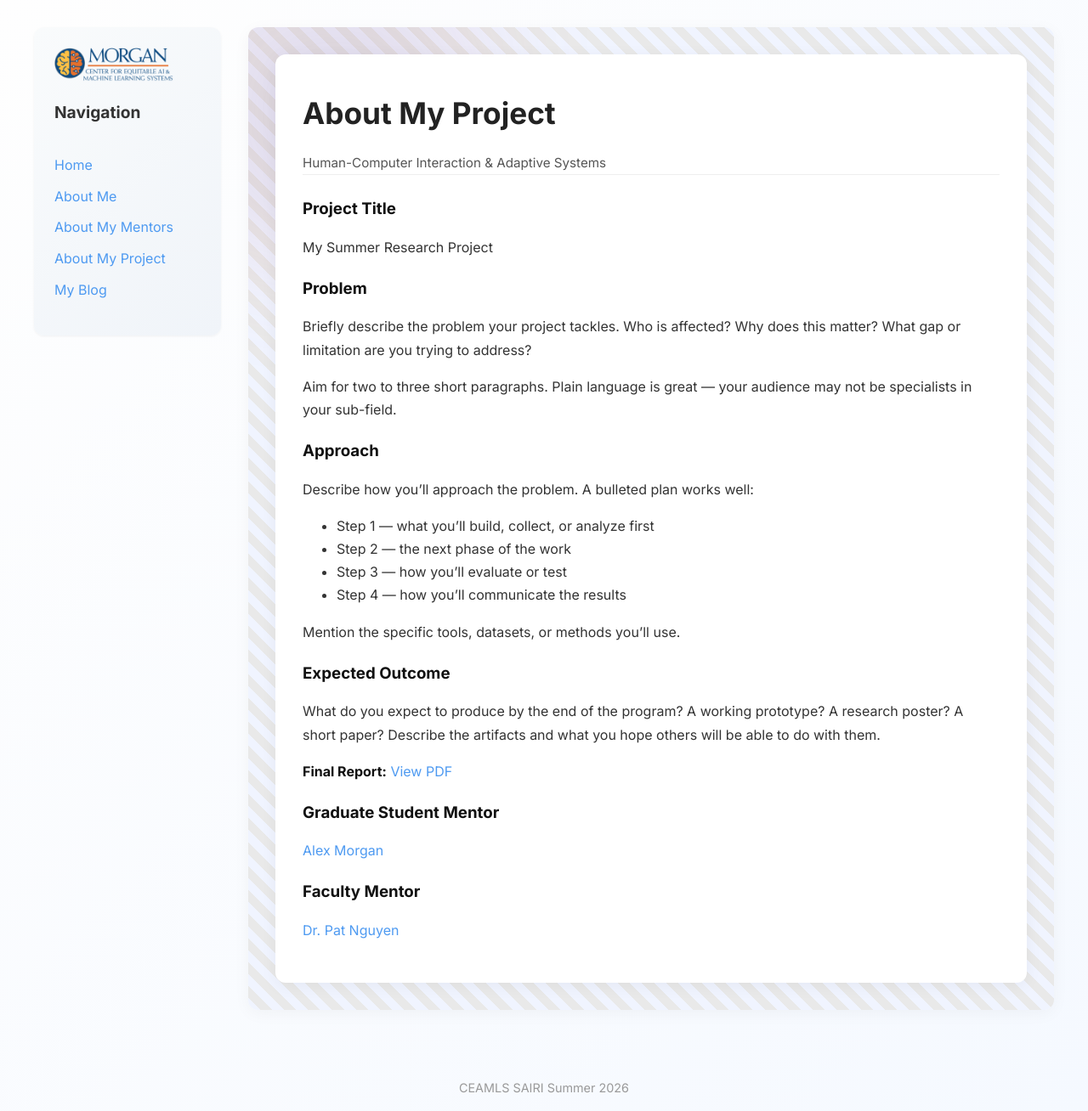
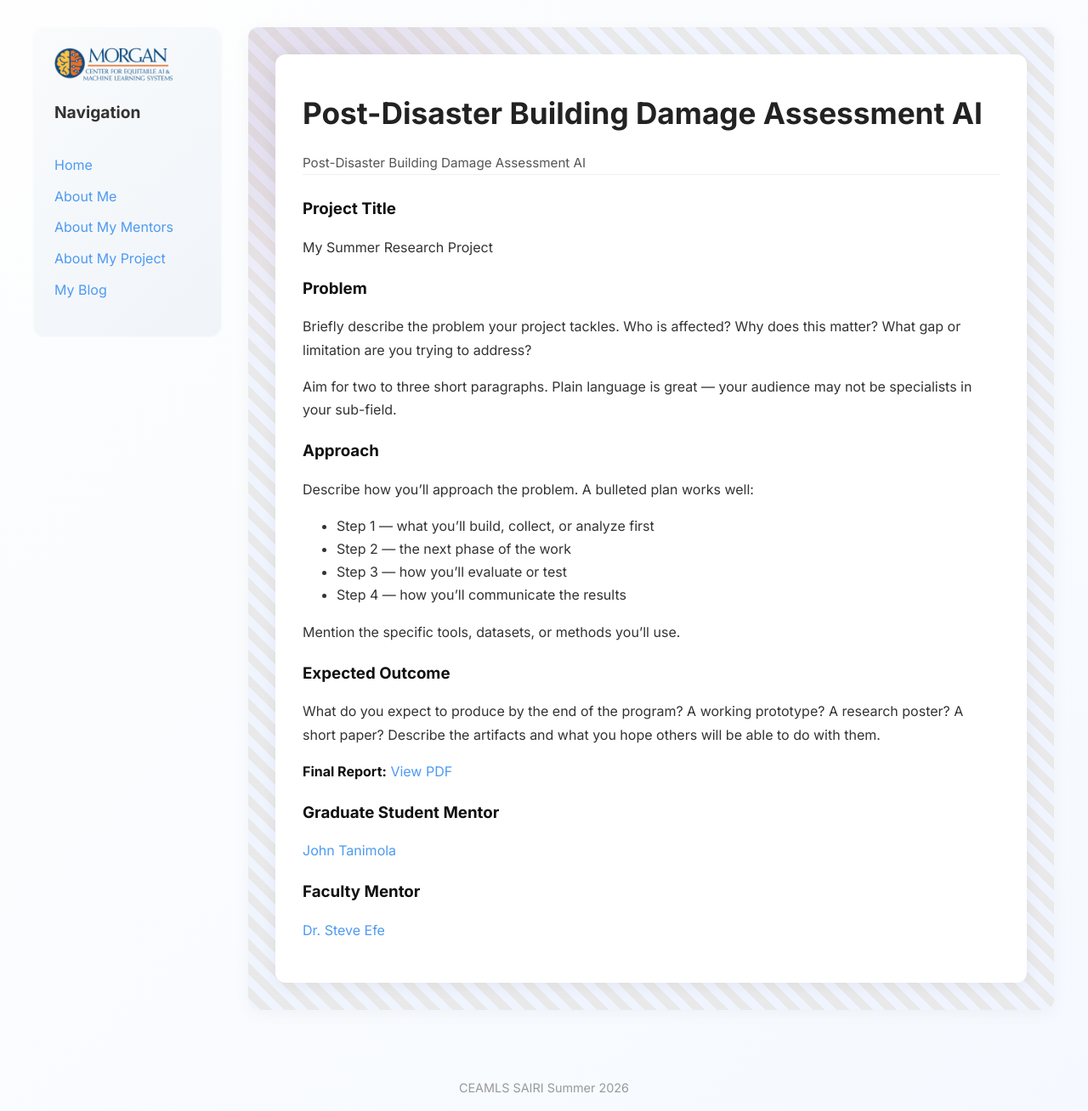
Before and after one commit to AlameenW/alameenwceamls26.github.io, a Jekyll site: the page built from pages/about-my-project.md, in a window 1280 px wide. Shown: the whole page at 85% size. Built offline with Jekyll 4.4.1, drawn with Linux system fonts in a browser that asks for light colours.

Commit message:
Update project title and mentor information

```diff
--- a/pages/about-my-project.md
+++ b/pages/about-my-project.md
@@ -1,9 +1,9 @@
 ---
 layout: project
-title: About My Project
+title: Post-Disaster Building Damage Assessment AI
 permalink: /about-my-project.html
 
-subtitle: Human-Computer Interaction & Adaptive Systems
+subtitle: Post-Disaster Building Damage Assessment AI
 project_title: "My Summer Research Project"
 
 problem: |
@@ -31,10 +31,10 @@ outcome: |
 final_report_url: https://example.com/your-report.pdf
 
 grad_mentor:
-  name: Alex Morgan
+  name: John Tanimola
   linkedin: https://www.linkedin.com/in/example
 
 faculty_mentor:
-  name: Dr. Pat Nguyen
+  name: Dr. Steve Efe
   linkedin: https://www.linkedin.com/in/example
 ---
```
